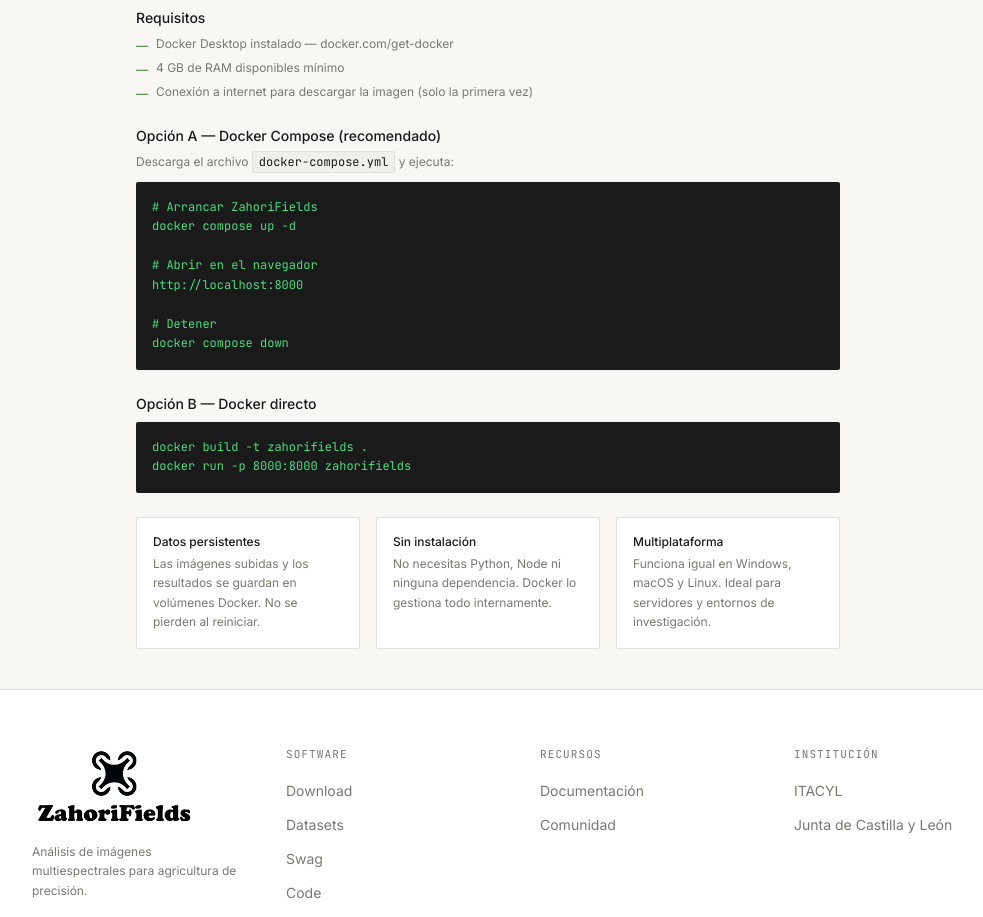
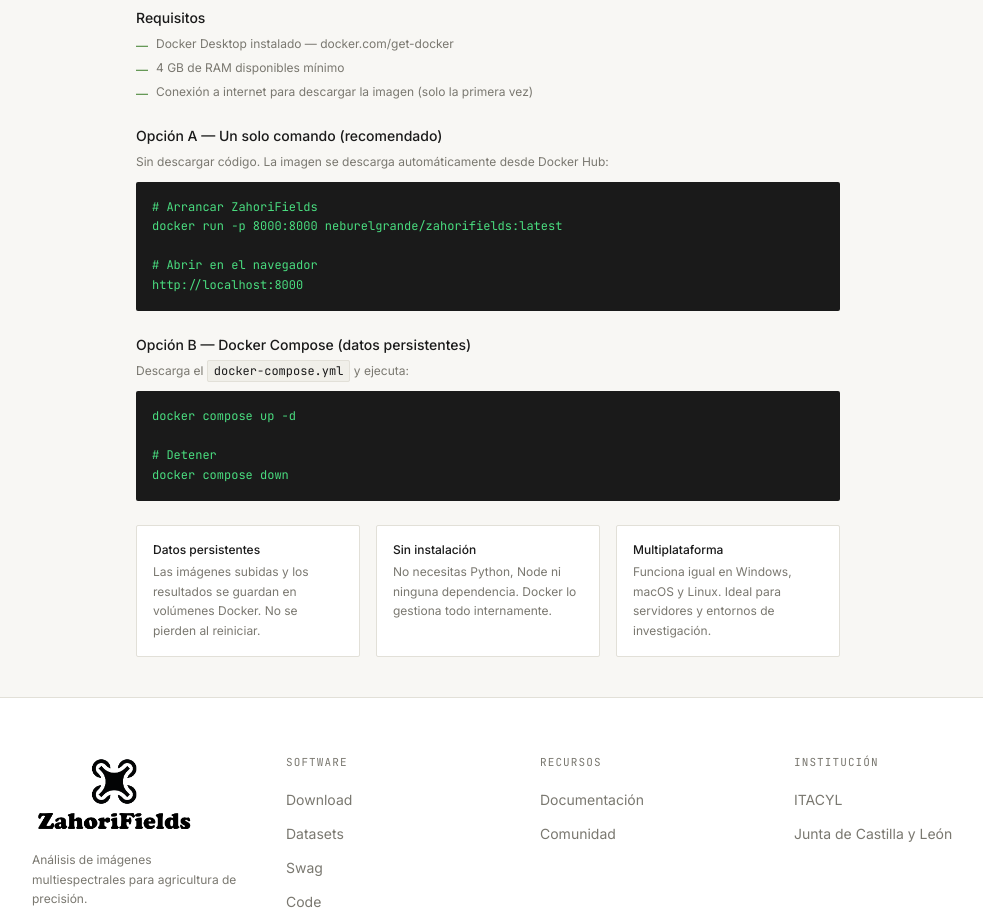
Before and after one commit to vacashot/zahorifields-web, a React (Vite) app: page /docs in a window 1280 px wide. Shown: the part 980-1897 px from the top of the page, without its empty margins (120-1103 px from the left). Built offline with nearby package versions, Linux system fonts and the light colour scheme.

Commit message:
Update Docker docs with Docker Hub image command

```diff
--- a/src/pages/Docs.jsx
+++ b/src/pages/Docs.jsx
@@ -133,23 +133,23 @@
             ))}
           </ul>
 
-          <h3 className="text-sm font-medium text-text mb-2">Opción A — Docker Compose (recomendado)</h3>
-          <p className="text-xs text-muted mb-3">Descarga el archivo <code className="font-mono bg-surface-2 px-1.5 py-0.5 rounded-sm border border-border text-text">docker-compose.yml</code> y ejecuta:</p>
+          <h3 className="text-sm font-medium text-text mb-2">Opción A — Un solo comando (recomendado)</h3>
+          <p className="text-xs text-muted mb-3">Sin descargar código. La imagen se descarga automáticamente desde Docker Hub:</p>
           <div className="bg-[#1a1a1a] rounded-sm p-4 mb-6 overflow-x-auto">
             <pre className="text-xs text-green-400 font-mono leading-relaxed">{`# Arrancar ZahoriFields
-docker compose up -d
+docker run -p 8000:8000 neburelgrande/zahorifields:latest
 
 # Abrir en el navegador
-http://localhost:8000
+http://localhost:8000`}</pre>
+          </div>
+
+          <h3 className="text-sm font-medium text-text mb-2">Opción B — Docker Compose (datos persistentes)</h3>
+          <p className="text-xs text-muted mb-3">Descarga el <code className="font-mono bg-surface-2 px-1.5 py-0.5 rounded-sm border border-border text-text">docker-compose.yml</code> y ejecuta:</p>
+          <div className="bg-[#1a1a1a] rounded-sm p-4 mb-6 overflow-x-auto">
+            <pre className="text-xs text-green-400 font-mono leading-relaxed">{`docker compose up -d
 
 # Detener
 docker compose down`}</pre>
-          </div>
-
-          <h3 className="text-sm font-medium text-text mb-2">Opción B — Docker directo</h3>
-          <div className="bg-[#1a1a1a] rounded-sm p-4 mb-6 overflow-x-auto">
-            <pre className="text-xs text-green-400 font-mono leading-relaxed">{`docker build -t zahorifields .
-docker run -p 8000:8000 zahorifields`}</pre>
           </div>
 
           <div className="grid md:grid-cols-3 gap-4">
```
